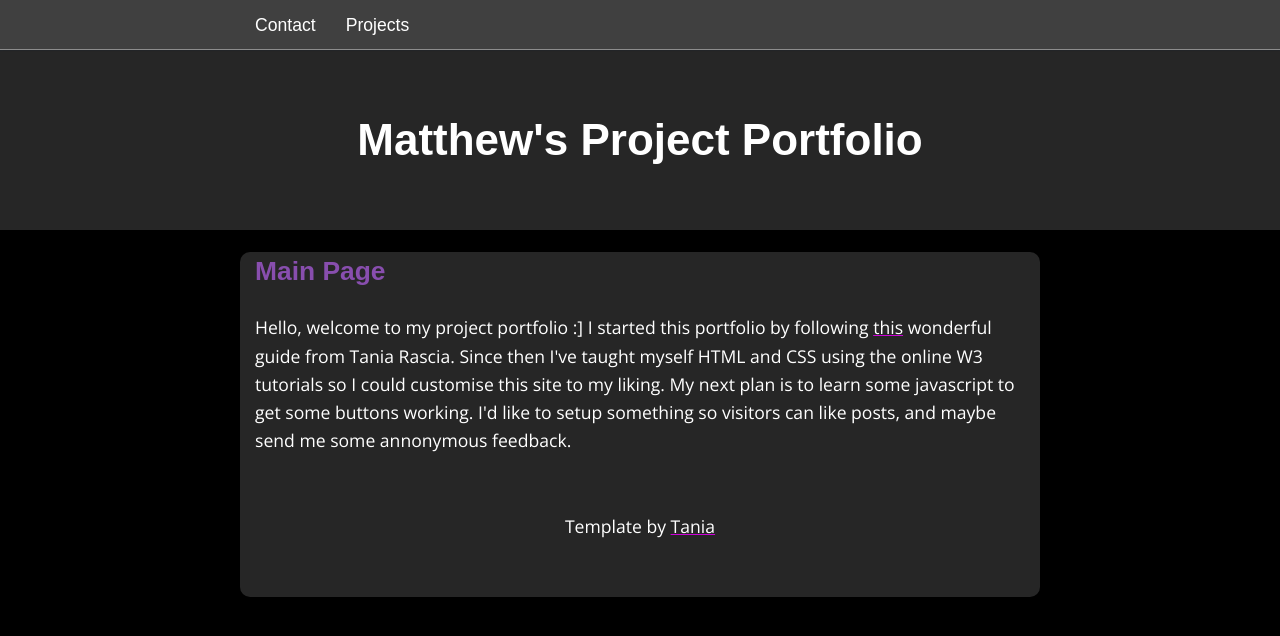
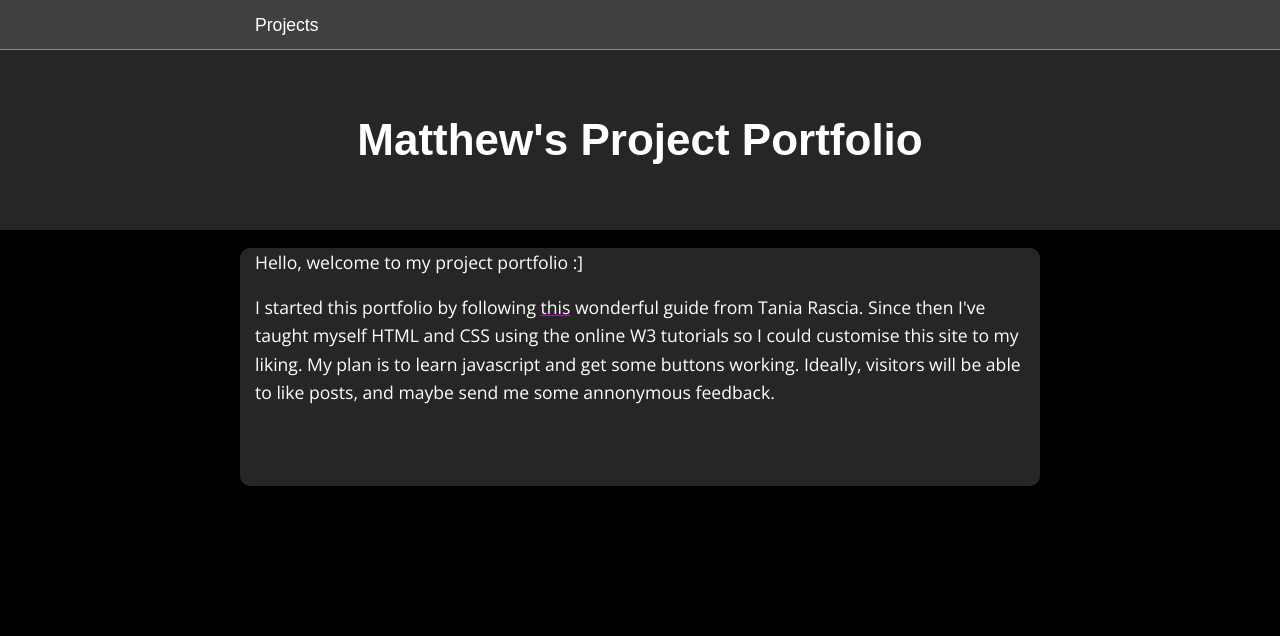
Before and after one commit to emjayking/portfolio, a Jekyll site: the page built from index.html, in a window 1280 px wide. Shown: the top 636 px of the page. Built offline with Jekyll 4.4.1, drawn with Linux system fonts in a browser that asks for light colours; some web fonts are replaced.

Commit message:
Updated the wireless split keyboard page, removed the contact page.

```diff
--- a/_includes/footer.html
+++ b/_includes/footer.html
@@ -1,3 +1,3 @@
 <footer>
-    <p>Template by <a href="https://www.taniarascia.com/">Tania</p>
+    <!-- <p>Template by <a href="https://www.taniarascia.com/">Tania</p> -->
 </footer>
--- a/_includes/head.html
+++ b/_includes/head.html
@@ -23,4 +23,10 @@
       href="https://fonts.googleapis.com/css?family=Muli:400,300"
       type="text/css"
     />
+
+    <link
+      rel="stylesheet"
+      href="https://cdnjs.cloudflare.com/ajax/libs/font-awesome/4.7.0/css/font-awesome.min.css"
+    />
+
 </head>
--- a/_includes/header.html
+++ b/_includes/header.html
@@ -14,5 +14,5 @@
 </aside>
 
 <header>
-	<h1><a href="{{ site.baseurl }}">{{ site.title }}</a></h1>
+	<h1><a href="{{ site.baseurl }}/">{{ site.title }}</a></h1>
 </header>
--- a/index.html
+++ b/index.html
@@ -2,11 +2,13 @@
 layout: default
 ---
 
-<h2> Main Page</h2>
+<!-- <h2> Main Page</h2> -->
 
+<p>
 Hello, welcome to my project portfolio :]
+</p>
 
 I started this portfolio by following <a href="https://www.taniarascia.com/make-a-static-website-with-jekyll/">this</a> wonderful guide from Tania Rascia.
 Since then I've taught myself HTML and CSS using the online W3 tutorials so I could customise this site to my liking.
-My next plan is to learn some javascript to get some buttons working.
-I'd like to setup something so visitors can like posts, and maybe send me some annonymous feedback.
+My plan is to learn javascript and get some buttons working.
+Ideally, visitors will be able to like posts, and maybe send me some annonymous feedback.
```
Also changed, not shown: _pages/01_contact.md (deleted, +0 -11 lines), _posts/2025-07-2-wireless-split-keyboard.markdown (+32 -18 lines).
